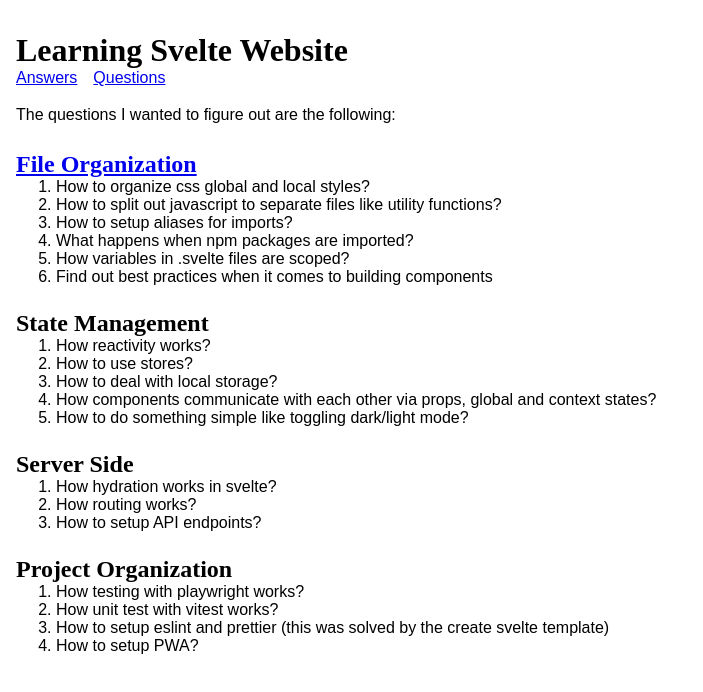
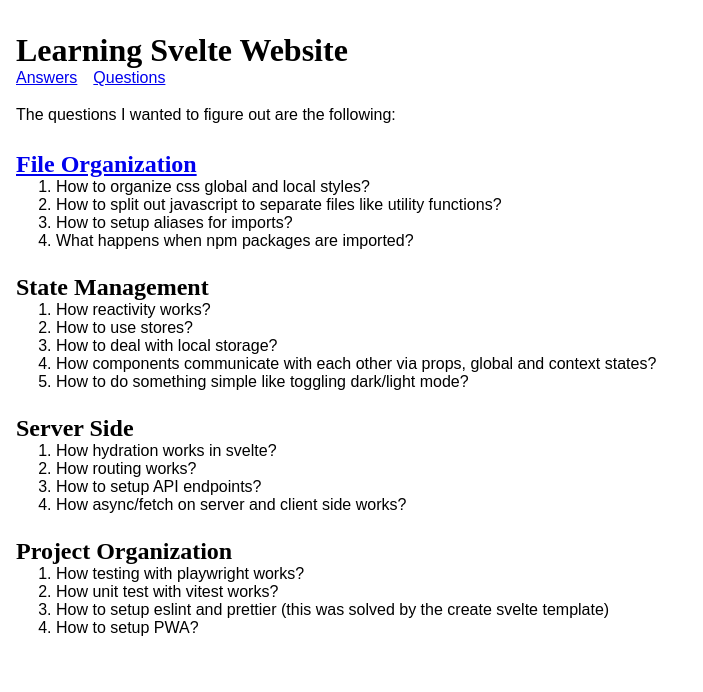
Before and after one commit to felix-tjernberg/svelte-learning, a SvelteKit app: page /questions in a window 1280 px wide. Shown: the top 692 px of the page, without its empty margins (0-703 px from the left). Built offline with nearby package versions, Linux system fonts and the light colour scheme.

Commit message:
Edit questions

```diff
--- a/src/routes/questions/+page.svelte
+++ b/src/routes/questions/+page.svelte
@@ -9,8 +9,6 @@
 	<li>How to split out javascript to separate files like utility functions?</li>
 	<li>How to setup aliases for imports?</li>
 	<li>What happens when npm packages are imported?</li>
-	<li>How variables in .svelte files are scoped?</li>
-	<li>Find out best practices when it comes to building components</li>
 </ol>
 
 <h2>State management</h2>
@@ -29,6 +27,7 @@
 	<li>How hydration works in svelte?</li>
 	<li>How routing works?</li>
 	<li>How to setup API endpoints?</li>
+	<li>How async/fetch on server and client side works?</li>
 </ol>
 
 <h2>Project organization</h2>
```
Also changed, not shown: 1 other file (tests, documents, lock files or other folders).
